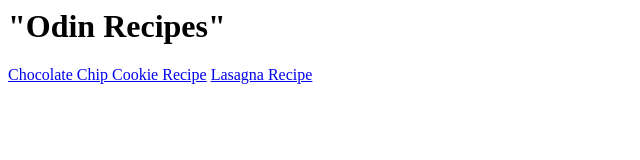
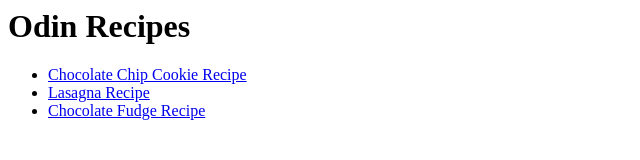
Before and after one commit to kchen1999/odin-recipes, a plain HTML site: page index.html in a window 1280 px wide. Shown: the whole page, without its empty margins (0-640 px from the left). Drawn offline with Linux system fonts and the light colour scheme.

Commit message:
reformat links into unordered list

```diff
--- a/index.html
+++ b/index.html
@@ -3,8 +3,11 @@
         <meta charset="UTF-8">
     </head>
     <body>
-        <h1>"Odin Recipes"</h1>
-        <a href="./recipes/chocolate_chip_cookies.html">Chocolate Chip Cookie Recipe</a>
-        <a href="./recipes/lasagna.html">Lasagna Recipe</a>
+        <h1>Odin Recipes</h1>
+        <ul>
+            <li><a href="./recipes/chocolate_chip_cookies.html">Chocolate Chip Cookie Recipe</a></li>
+            <li><a href="./recipes/lasagna.html">Lasagna Recipe</a></li>
+            <li><a href="./recipes/chocolate_fudge.html">Chocolate Fudge Recipe</a></li>
+        </ul>
     </body>
 </html>
```
